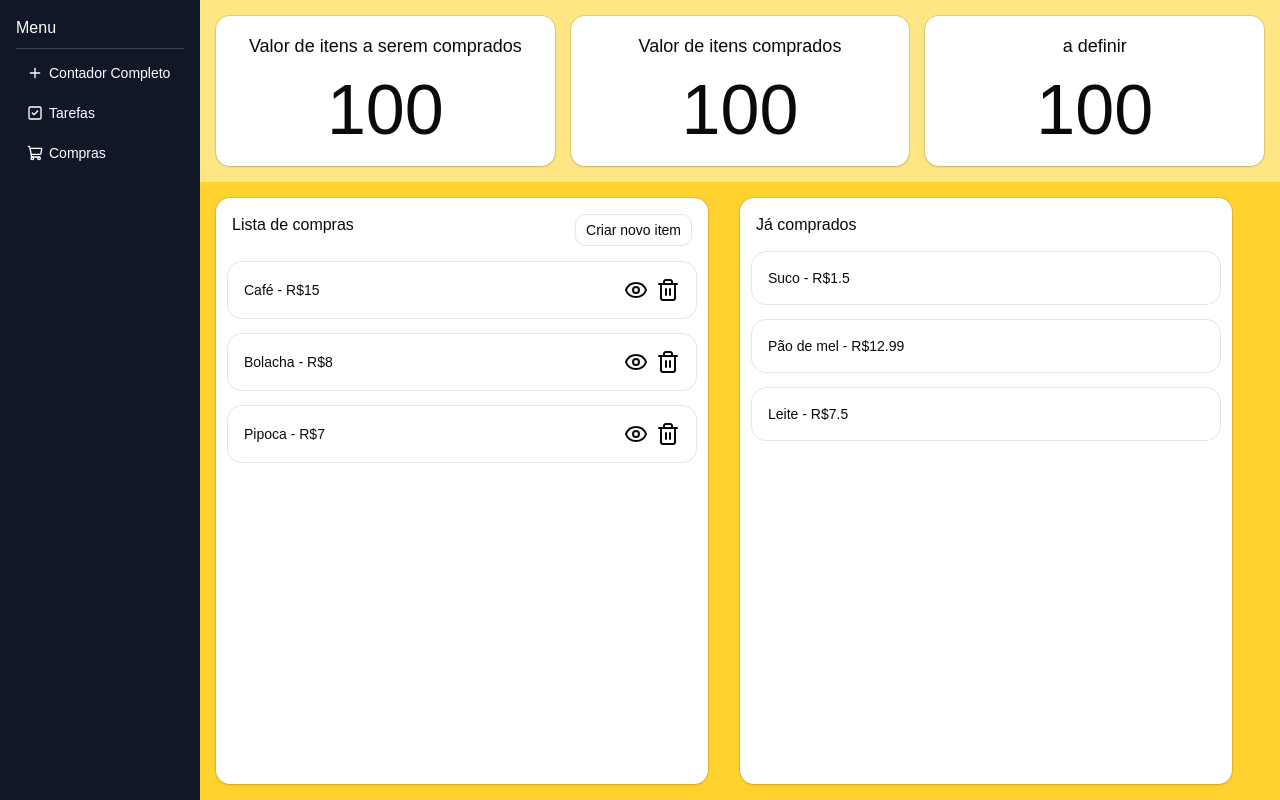
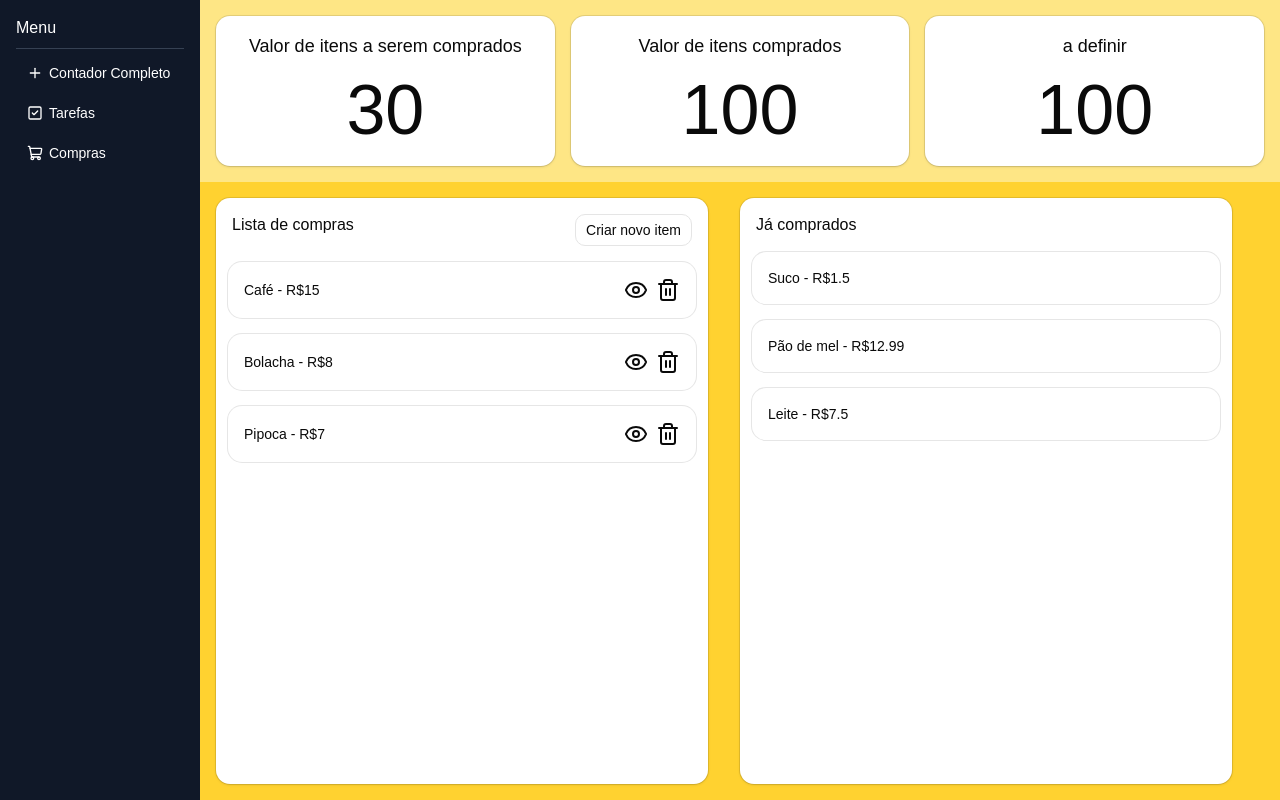
Before and after one commit to Fabiolandin/Aplicando-conceitos-de-react, a React (Vite) app: page /compras in a window 1280 px wide. Built offline with nearby package versions, Linux system fonts and the light colour scheme.

Commit message:
feat:implementando soma no painel

```diff
--- a/src/pages/compras.jsx
+++ b/src/pages/compras.jsx
@@ -25,6 +25,12 @@ const Compras = () => {
     }
 
 
+    //valor comprar recebe a lista.reduce o reduce percorre a lista recebendo de parametro total e compra
+    const valorComprar = comprasComprar.reduce((total, compra) => {
+        return total + compra.valor
+    }, 0)
+
+
     const handleCompraStatus = (compra, status) => {
         const compraStatus = {
             ...compra,
@@ -49,7 +55,7 @@ const Compras = () => {
                     <Card className="flex-1 h-37.5 shadow items-center">
                         <CardContent className="flex items-center flex-col">
                             <h1 className="text-lg font-medium">Valor de itens a serem comprados</h1>
-                            <h1 className="text-[70px] font-medium">100</h1>
+                            <h1 className="text-[70px] font-medium">{valorComprar}</h1>
                         </CardContent>
                     </Card>
 
--- a/src/pages/contador.jsx
+++ b/src/pages/contador.jsx
@@ -29,7 +29,7 @@ function Contador() {
     <div className="flex">
       <Sidebar />
     <div className="flex flex-col h-screen w-screen items-center justify-center gap-3">
-      <Card className="w-[600px]">
+      <Card className="w-150">
         <CardHeader>
           <CardTitle>Contador</CardTitle>
           <CardDescription>Contador feito para aplicar conceitos aprendidos sem IA e com pouca ajuda externa</CardDescription>
```
